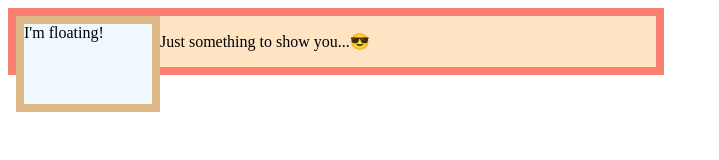
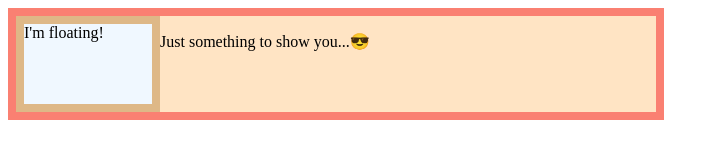
Before and after one commit to renntbenrennt/css-or-sass-notes, a plain HTML site: page flow-root/index.html in a window 1280 px wide. Shown: the whole page, without its empty margins (0-719 px from the left). Drawn offline with Linux system fonts and the light colour scheme.

Commit message:
Fix that with clear:both
Using the old clear both to... I don't what happened...

```diff
--- a/flow-root/index.html
+++ b/flow-root/index.html
@@ -11,6 +11,12 @@
             width: 50vw;
             border: .5rem solid salmon;
             background-color: bisque;
+        }
+
+        .box::after {
+            content: ' ';
+            clear: both;
+            display: block;
         }
 
         .float {
```
